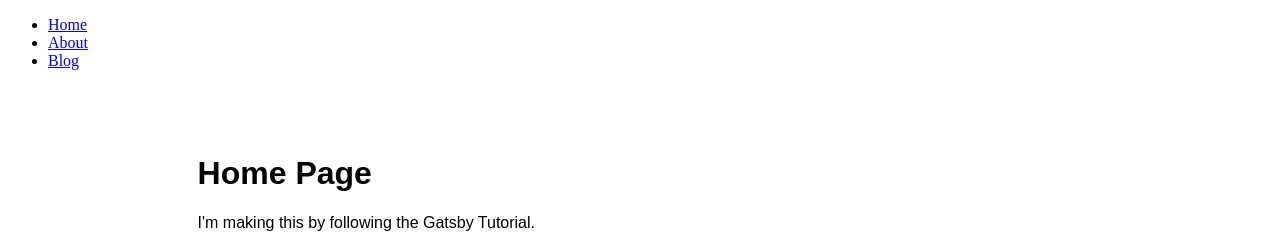
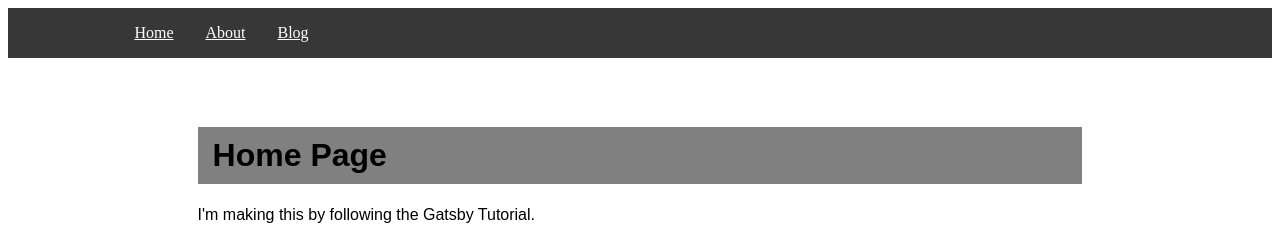
Before and after one commit to ZeroPointGaming/gatsby-react-learning-project, a Gatsby site: page / in a window 1280 px wide. Shown: the top 238 px of the page. Built offline with nearby package versions, Linux system fonts and the light colour scheme; Gatsby itself is replaced by a stand-in of ours.

Commit message:
Implemented styled-components in my project.

```diff
--- a/package.json
+++ b/package.json
@@ -24,6 +24,7 @@
     "gatsby-source-filesystem": "^3.10.0",
     "gatsby-transformer-sharp": "^3.10.0",
     "react": "^17.0.1",
-    "react-dom": "^17.0.1"
+    "react-dom": "^17.0.1",
+    "styled-components": "^5.3.0"
   }
 }
--- a/src/components/layout.js
+++ b/src/components/layout.js
@@ -1,41 +1,80 @@
 import * as React from 'react'
-import { Link, useStaticQuery, graphql } from 'gatsby'
-import { container, heading, navLinks, navLinkItem, navLinkText, navContainer } from './layout.module.css'
+import { useStaticQuery, graphql } from 'gatsby'
+import styled from 'styled-components'
+
+const NavigationMenu = styled.nav`
+  display: flex;
+  width: 100%;
+  margin: auto;
+  overflow: hidden;
+  margin: 0;
+  padding: 0;
+  background-color: rgb(55, 55, 55);
+  color: white;
+`
+
+const NavigationLinks = styled.ul`
+  display: flex;
+  list-style: none;
+  padding-left: 10%;
+`
+
+const NavigationLink = styled.li`
+  padding-right: 2rem;
+`
+
+const MainContainer = styled.div`
+  margin: auto;
+  max-width: 70%;
+  font-family: sans-serif;
+  padding-top: 3em;
+`
+
+const MainHeading = styled.h1`
+  background-color: grey;
+  padding-left: 15px;
+  padding-top: 10px;
+  padding-bottom: 10px;
+`
+
+const NavLinkText = styled.a`
+  color: white;
+`
 
 const Layout = ({ pageTitle, children }) => {
     const data = useStaticQuery(graphql`
-        query {
-        site {
-            siteMetadata {
-            title
+        query
+        {
+          site
+          {
+            siteMetadata
+            {
+              title
             }
-        }
+          }
         }
     `)
 
   return (
     <main>
-      <div className={navContainer}>
-            {/*Navigation Bar*/}
-            <nav>
-                <ul className={navLinks}>
-                    <li class={navLinkItem}><Link to="/" class={navLinkText}>Home</Link></li>
-                    <li class={navLinkItem}><Link to="/about" class={navLinkText}>About</Link></li>
-                    <li class={navLinkItem}><Link to="/blog" class={navLinkText}>Blog</Link></li>
-                </ul>
-            </nav>
-      </div>
+      <NavigationMenu>
+        <NavigationLinks>
+          <NavigationLink><NavLinkText href="/">Home</NavLinkText></NavigationLink>
+          <NavigationLink><NavLinkText href="/about">About</NavLinkText></NavigationLink>
+          <NavigationLink><NavLinkText href="/blog">Blog</NavLinkText></NavigationLink>
+        </NavigationLinks>
+      </NavigationMenu>
 
-      <div className={container}>
+      <MainContainer>
             {/*Page Title*/}
             <title>{pageTitle} | {data.site.siteMetadata.title}</title>
 
             {/* Main Header */}
-            <h1 className={heading}>{pageTitle}</h1>
+            <MainHeading>{pageTitle}</MainHeading>
 
             {/* Main Contnent Body */}
             {children}
-      </div>
+      </MainContainer>
     </main>
   )
 }
--- a/src/components/layout.module.css
+++ b/src/components/layout.module.css
@@ -1,35 +1,3 @@
-.container {
-  margin: auto;
-  max-width: 70%;
-  font-family: sans-serif;
-  padding-top: 3em;
-}
-
-.nav-container {
-    display: flex;
-    width: 100%;
-    margin: auto;
-    overflow: hidden;
-    margin: 0;
-    padding: 0;
-    background-color: rgb(55, 55, 55);
-    color: white;
-}
-
-.nav-links {
-display: flex;
-list-style: none;
-padding-left: 10%;
-}
-
-.nav-link-item {
-padding-right: 2rem;
-}
-
-.nav-link-text {
-color: white;
-}
-
 a:visited {
     color:white;
 }
```
Also changed, not shown: 1 other file.
